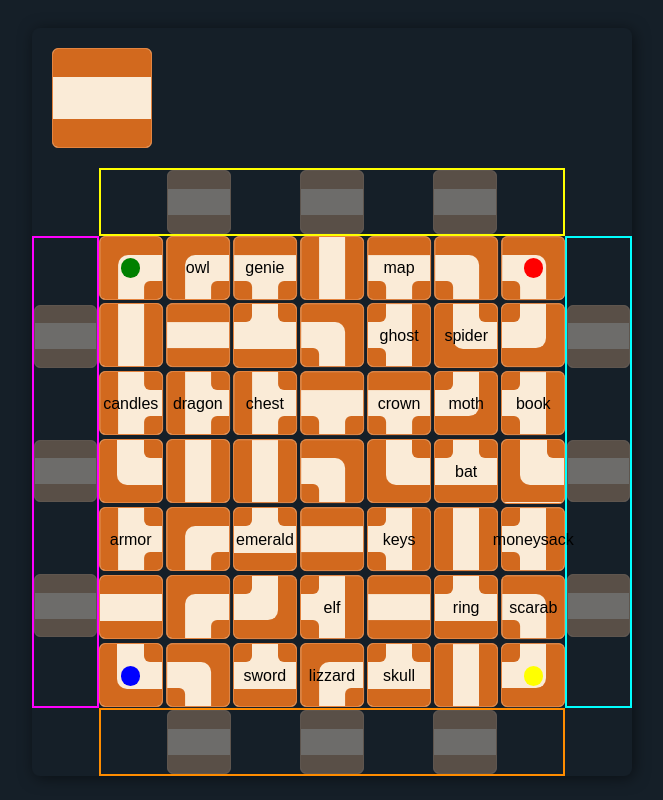
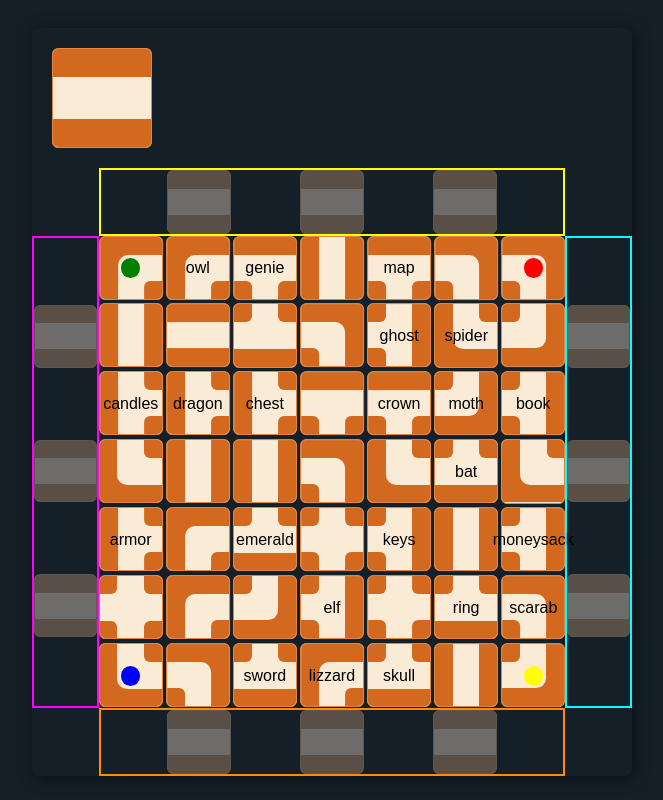
Before and after one commit to vforteli/maze, a React (Vite) app in the folder frontend/: page / in a window 1280 px wide. Shown: the whole page, without its empty margins (308-971 px from the left). Built offline with nearby package versions, Linux system fonts and the light colour scheme.

Commit message:
add X tile

```diff
--- a/frontend/src/board/Tile.scss
+++ b/frontend/src/board/Tile.scss
@@ -36,6 +36,20 @@
       border-bottom-left-radius: 6px;
     }
 
+    .bottom-left {
+      background-color: chocolate;
+      grid-column: 1;
+      grid-row: 3;
+      border-top-right-radius: 6px;
+    }
+
+    .bottom-right {
+      background-color: chocolate;
+      grid-column: 3;
+      grid-row: 3;
+      border-top-left-radius: 6px;
+    }
+
     .top {
       background-color: chocolate;
       grid-row: 1;
--- a/frontend/src/board/Tile.tsx
+++ b/frontend/src/board/Tile.tsx
@@ -7,8 +7,9 @@ export type Direction = (typeof directions)[number];
 export const LTile: Direction[] = [0, 90];
 export const TTile: Direction[] = [0, 90, 270];
 export const ITile: Direction[] = [90, 270];
+export const XTile: Direction[] = [0, 90, 180, 270];
 
-export type TileType = "T" | "L" | "I";
+export type TileType = "T" | "L" | "I" | "X";
 
 export type TileProps = {
   type: TileType;
@@ -44,6 +45,15 @@ const TileBackground = ({ type }: { type: TileType }) => {
         <div className="l-3" />
       </>
     );
+  } else if (type === "X") {
+    return (
+      <>
+        <div className="top-left" />
+        <div className="top-right" />
+        <div className="bottom-left" />
+        <div className="bottom-right" />
+      </>
+    );
   } else {
     return (
       <>
--- a/frontend/src/board/Tiles.tsx
+++ b/frontend/src/board/Tiles.tsx
@@ -79,9 +79,9 @@ export const movableTiles: readonly Omit<TileProps, "rotation">[] = [
   { type: "I" },
   { type: "I" },
   { type: "I" },
-  { type: "I" },
-  { type: "I" },
-  { type: "I" },
+  { type: "X" },
+  { type: "X" },
+  { type: "X" },
 
   { type: "L", content: <ItemTileMemoized item="lizzard" /> },
   { type: "L", content: <ItemTileMemoized item="owl" /> },
```
